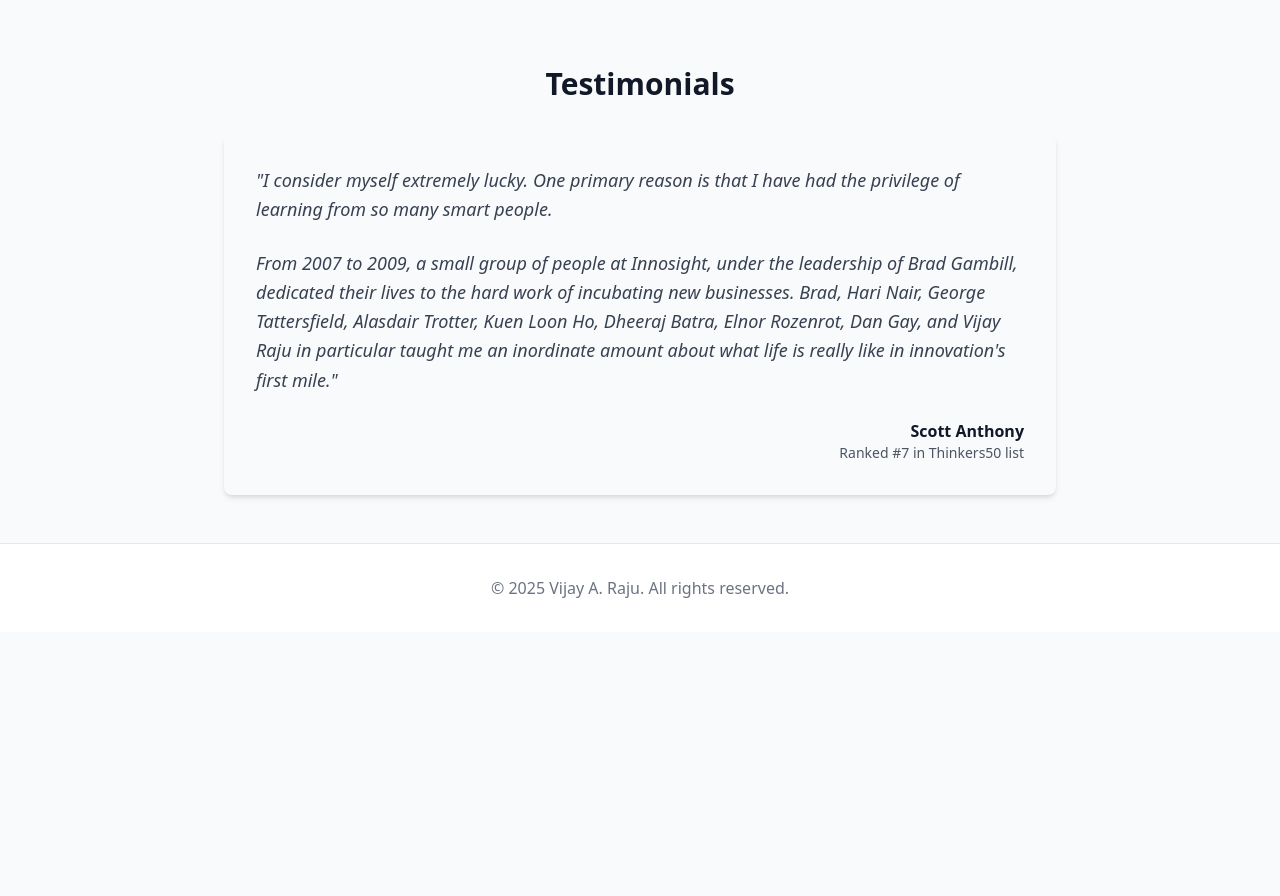
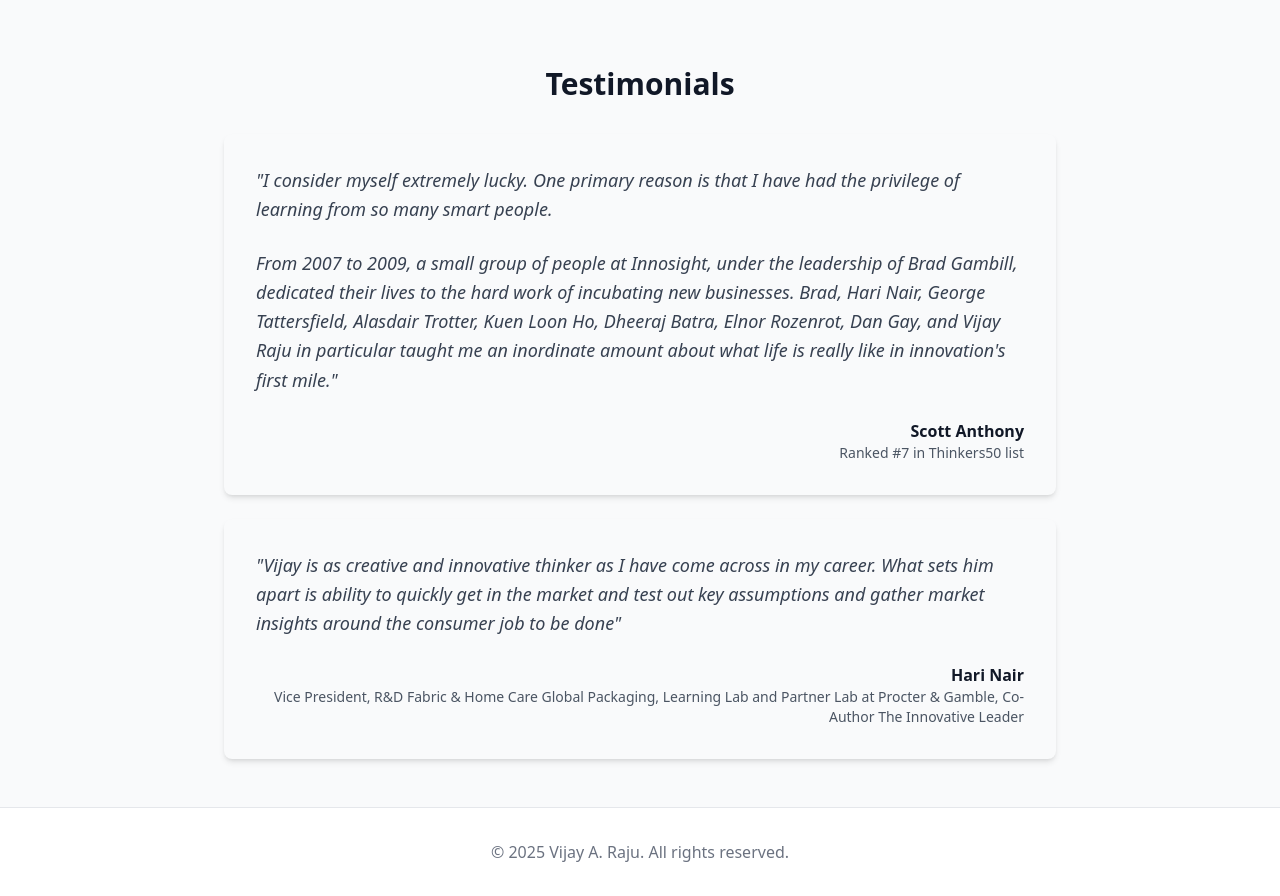
Before and after one commit to Wijay000/draft, a Next.js app: page /about in a window 1280 px wide. Shown: the part 1884-2780 px from the top of the page. Before the commit the page ends 2516 px from the top, so only its background shows below. Built offline with nearby package versions, Linux system fonts and the light colour scheme.

Commit message:
feat(about): add Hari Nair testimonial

```diff
--- a/pages/about.js
+++ b/pages/about.js
@@ -100,6 +100,7 @@ export default function About() {
           Testimonials
         </h2>
 
+        <div className="space-y-6">
           <div className="bg-gray-50 rounded-lg p-8 shadow-md">
             <p className="text-lg leading-relaxed text-gray-700 mb-6 italic">
               "I consider myself extremely lucky. One primary reason is that I have had the privilege of learning from so many smart people.
@@ -114,6 +115,19 @@ export default function About() {
               </div>
             </div>
           </div>
+
+          <div className="bg-gray-50 rounded-lg p-8 shadow-md">
+            <p className="text-lg leading-relaxed text-gray-700 mb-6 italic">
+              "Vijay is as creative and innovative thinker as I have come across in my career. What sets him apart is ability to quickly get in the market and test out key assumptions and gather market insights around the consumer job to be done"
+            </p>
+            <div className="flex items-center justify-end">
+              <div className="text-right">
+                <p className="font-semibold text-gray-900">Hari Nair</p>
+                <p className="text-sm text-gray-600">Vice President, R&D Fabric & Home Care Global Packaging, Learning Lab and Partner Lab at Procter & Gamble, Co-Author The Innovative Leader</p>
+              </div>
+            </div>
+          </div>
+        </div>
       </motion.div>
     </div>
   )
```
Lines whose indentation alone changed are shown as unchanged.
